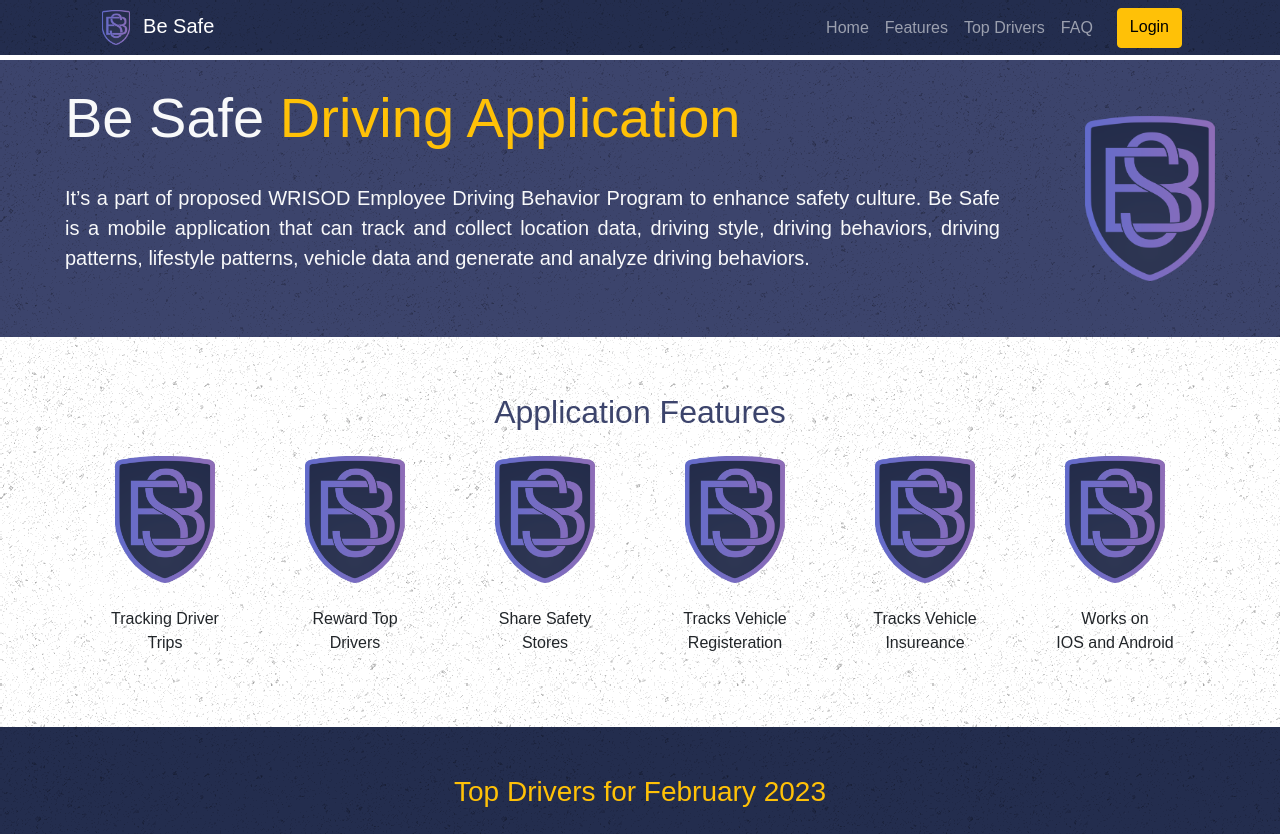
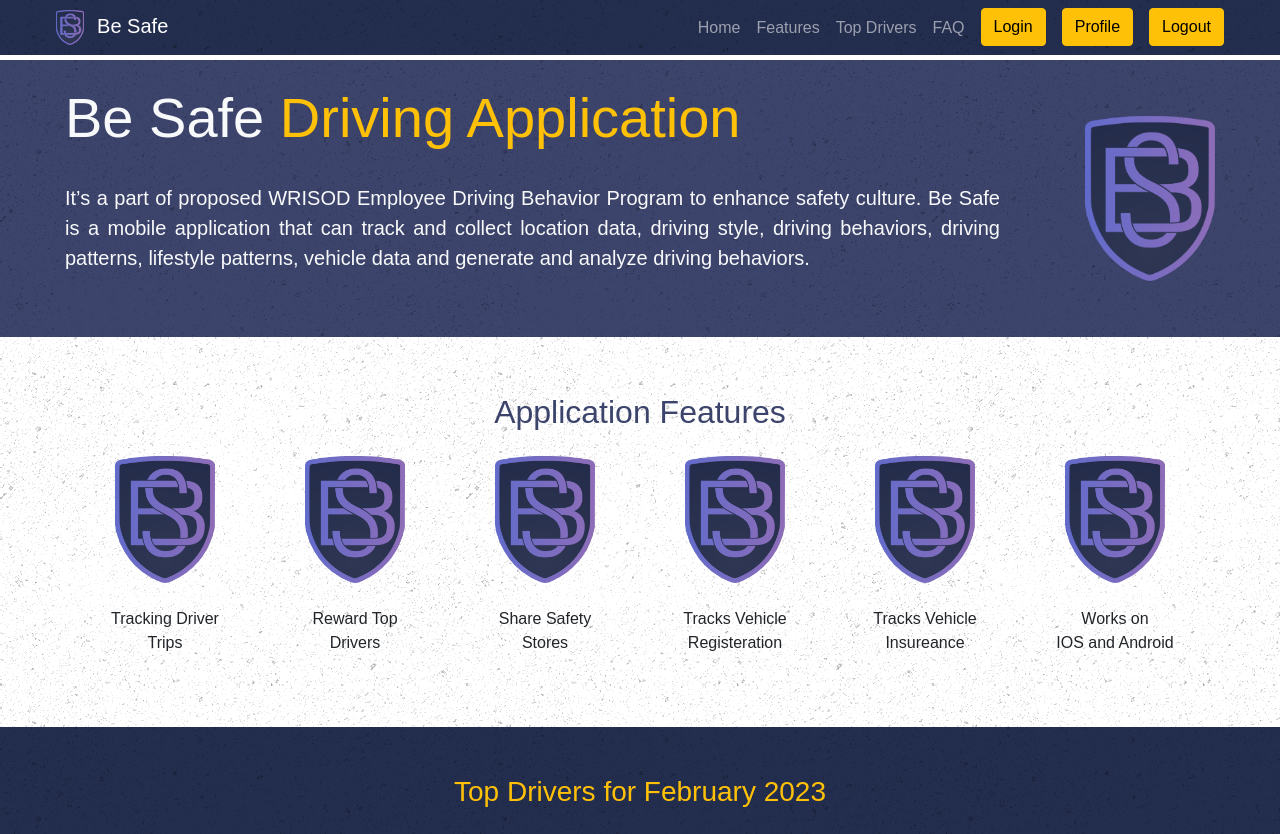
Before and after one commit to 19AMA19/beSafeWebsite1, a website: page index.html in a window 1280 px wide. Shown: the top 834 px of the page. Drawn offline with Linux system fonts and the light colour scheme; a web font is replaced by a local one.

Commit message:
Update 1

```diff
--- a/index.html
+++ b/index.html
@@ -18,32 +18,23 @@
 </head>
 <body class="d-flex flex-column min-vh-100">
 
- <section >
-    <div id="navbar" class="navbar navbar-expand-md navbar-dark text-white fixed-top" style="height: 55px;">
-        <div class="container">
+  <section class="col-xs-12 col-md-12">
+    <div id="navbar" class="navbar navbar-expand-md navbar-dark text-white fixed-top px-5" style="height: 55px;">
+        <a class="navbar-brand" href="#">
+          <img src="./img/logo.png" alt="Logo" height="35" class="d-inline-block align-text-center mx-2">
+          Be Safe
+        </a>
+        <div class="collapse navbar-collapse">
+            <ul class="navbar-nav ms-auto">
+                <li class=""><a href="#home" class="nav-link">Home</a></li>
+                <li class=""><a href="#applicationFeatures" class="nav-link">Features</a></li>
+                <li class=""><a href="#topDrivers" class="nav-link">Top Drivers</a></li>
+                <li class=""><a href="#faq" class="nav-link">FAQ</a></li>
+                <li class="logged-out"><a class="btn btn-warning mx-2" href="login.html" >Login</a></li>
+                <li class="logged-in"> <a class="btn btn-warning mx-2" href="">Profile</a></li>
+                <li class="logged-in"> <a class="btn btn-warning mx-2" href="">Logout</a></li>
 
-         <nav class="navbar">
-            <div class="container-fluid align-items-center">
-              <a class="navbar-brand" href="#">
-                <img src="/img/logo.png" alt="Logo" height="35" class="d-inline-block align-text-center mx-2">
-                Be Safe
-              </a>
-           </div>
-          </nav>
-
-            <div id="mainmenu" class="collapse navbar-collapse">
-                <ul class="navbar-nav ms-auto">
-                    <li class="nav-item"><a href="#home" class="nav-link">Home</a></li>
-                    <li class="nav-item"><a href="#applicationFeatures" class="nav-link">Features</a></li>
-                    <li class="nav-item"><a href="#topDrivers" class="nav-link">Top Drivers</a></li>
-                    <!-- <li class="nav-item"><a href="#monthlyStatisticsReport" class="nav-link">Monthly Report</a></li> -->
-                    <!-- <li class="nav-item"><a href="#monthlyQuizesCompetition" class="nav-link">Monthly Quizes</a></li> -->
-                    <!-- <li class="nav-item"><a href="#contactUs" class="nav-link">Contact Us</a></li> -->
-                    <li class="nav-item"><a href="#faq" class="nav-link">FAQ</a></li>
-                    <a class="btn btn-warning mx-3" href="login.html" >Login</a>
-                </ul>
-            </div>
-
+            </ul>
         </div>
     </div>
  </section>
@@ -175,7 +166,7 @@
                   <div class="col-lg-12">
                     <div class="card-body">
                       <h5 class="card-title">WR IND SEC OPS DEPT</h5>
-                      <h5 class="card-text">+600 Employees</h5>
+                      <h5 class="card-text">Rank 1</h5>
                     </div>
                 </div>
               </div>
@@ -184,7 +175,7 @@
                   <div class="col-lg-12">
                     <div class="card-body">
                       <h5 class="card-title">SA IND SEC OPS DEPT</h5>
-                      <h5 class="card-text">+540 Employees</h5>
+                      <h5 class="card-text">Rank 2</h5>
                     </div>
                 </div>
               </div>
@@ -193,7 +184,7 @@
                 <div class="col-lg-12">
                   <div class="card-body">
                     <h5 class="card-title">DH IND SEC OPS DEPT</h5>
-                    <h5 class="card-text">+330 Employees</h5>
+                    <h5 class="card-text">Rank 3</h5>
                   </div>
               </div>
             </div>
@@ -378,6 +369,7 @@
   </div>
 </section>
 
+
 <!-- Footer -->
 <footer id="footer" class="pt-2 text-white text-center mt-auto" style="height: 50px;">
   <div class="container">
```
Also changed, not shown: dashboard.html (+1 -1 lines), login.html (+2 -11 lines).
